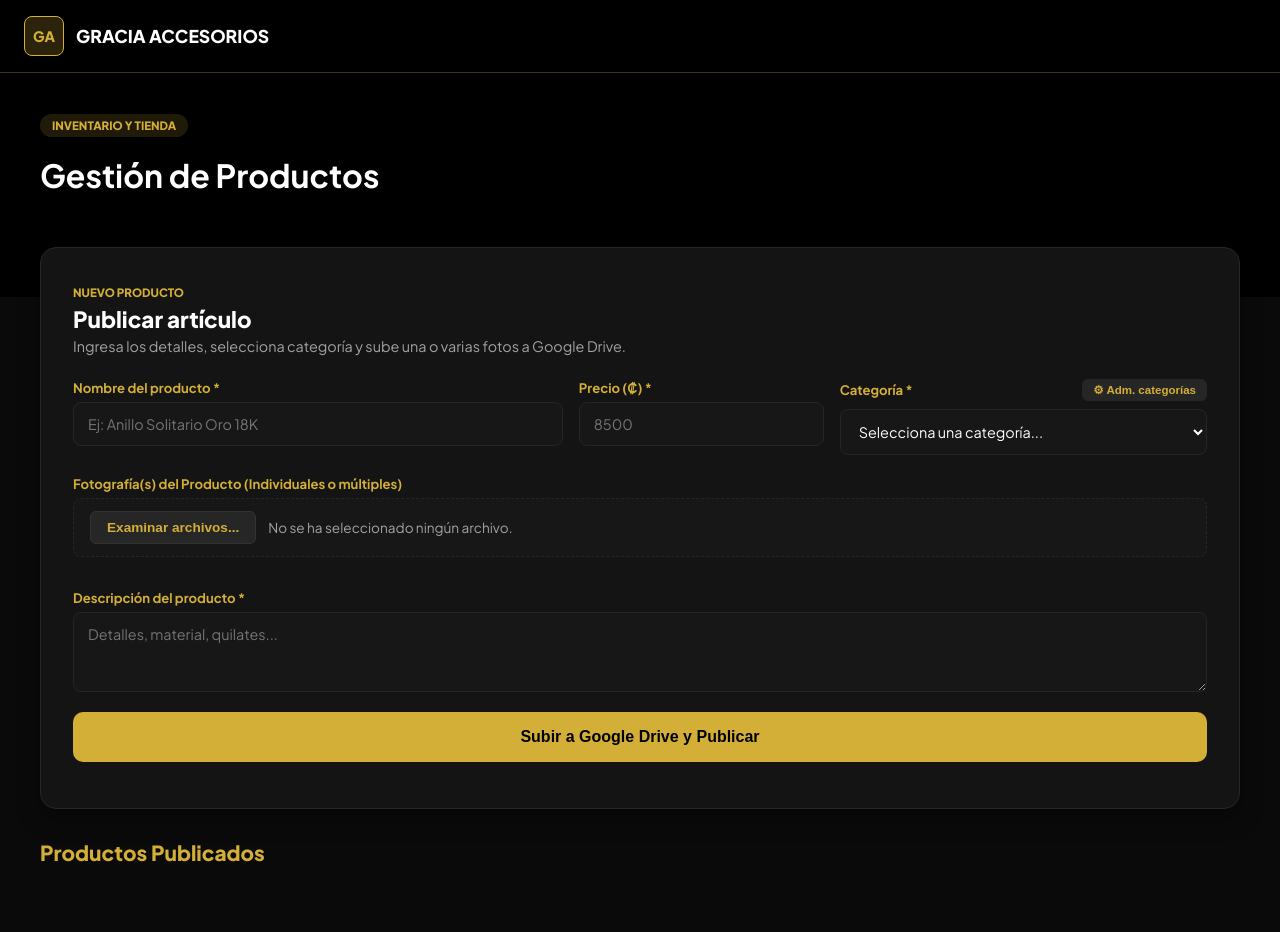
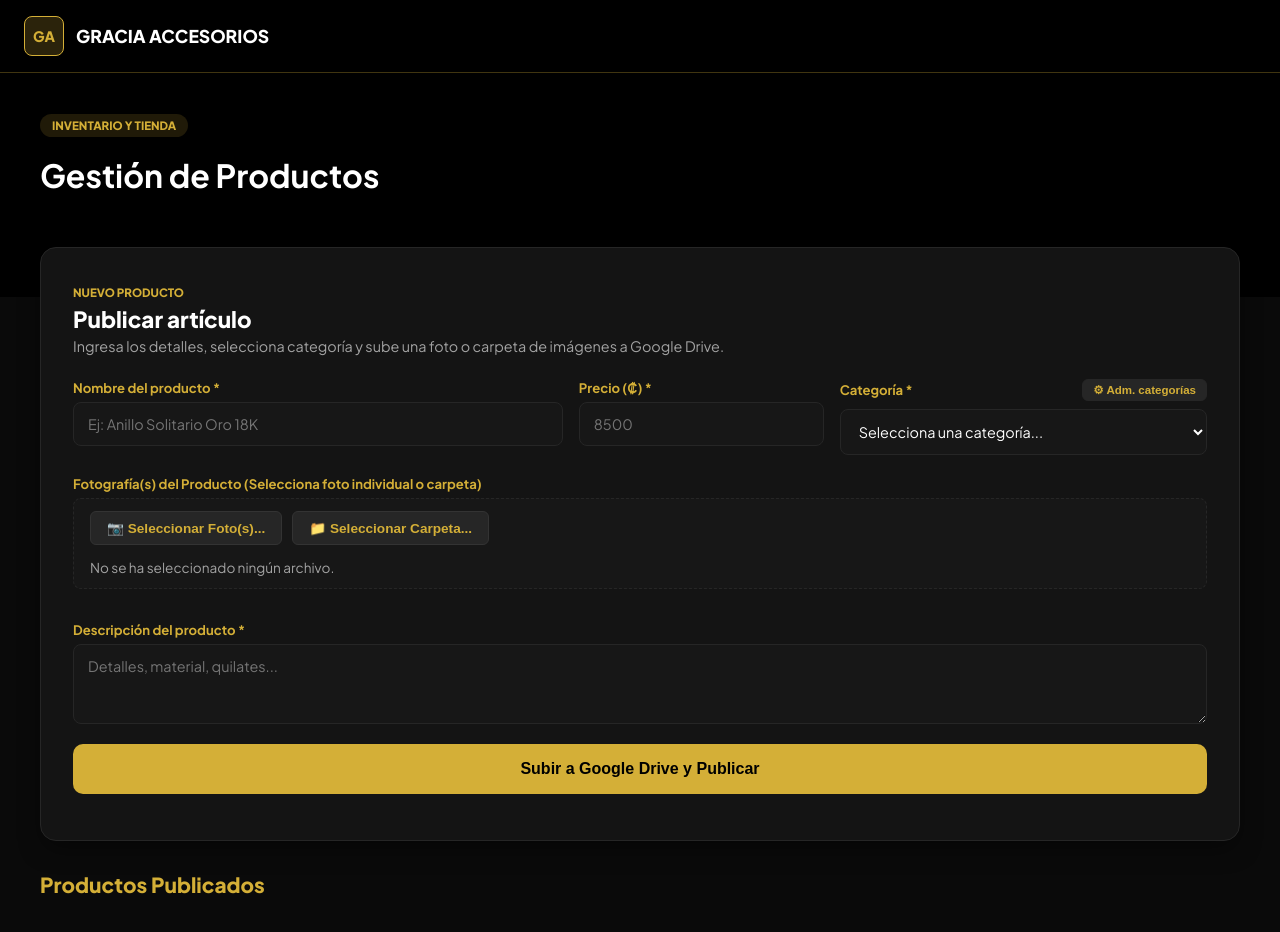
Before and after one commit to jlvb2209-ui/gesti-n-productos, a plain HTML site: page index.html in a window 1280 px wide. Drawn offline with Linux system fonts and the light colour scheme; no server answers.

Commit message:
Update index.html

```diff
--- a/index.html
+++ b/index.html
@@ -201,7 +201,7 @@
             padding: 12px 16px;
             display: flex;
             align-items: center;
-            gap: 12px;
+            gap: 10px;
             margin-bottom: 12px;
             flex-wrap: wrap;
         }
@@ -214,10 +214,17 @@
             font-size: 0.85rem;
             font-weight: 600;
             cursor: pointer;
+            transition: all 0.2s;
+        }
+        .btn-file:hover {
+            background: #333;
+            border-color: var(--gold);
         }
         .file-name {
             font-size: 0.85rem;
             color: var(--text-muted);
+            width: 100%;
+            margin-top: 4px;
         }
         .preview-gallery {
             display: flex;
@@ -347,7 +354,7 @@
                 <div class="card-title">
                     <span id="kickerForm" style="color:#d4af37; font-size:0.72rem; font-weight:800; text-transform:uppercase;">Nuevo Producto</span>
                     <h2 id="tituloForm">Publicar artículo</h2>
-                    <p id="subtituloForm">Ingresa los detalles, selecciona categoría y sube una o varias fotos a Google Drive.</p>
+                    <p id="subtituloForm">Ingresa los detalles, selecciona categoría y sube una foto o carpeta de imágenes a Google Drive.</p>
                 </div>
             </div>
 
@@ -384,12 +391,18 @@
                 </div>
 
                 <div class="field-group" style="margin-bottom: 6px;">
-                    <label>Fotografía(s) del Producto (Individuales o múltiples)</label>
+                    <label>Fotografía(s) del Producto (Selecciona foto individual o carpeta)</label>
                 </div>
+
+                <!-- DOS BOTONES INDEPENDIENTES: UNO PARA FOTOS Y OTRO PARA CARPETAS -->
                 <div class="file-drop-area">
-                    <button type="button" class="btn-file" id="btnSeleccionarFoto">Examinar archivos...</button>
-                    <!-- SIN webkitdirectory para permitir foto individual o selección múltiple libre -->
+                    <button type="button" class="btn-file" id="btnSeleccionarFoto">📷 Seleccionar Foto(s)...</button>
+                    <button type="button" class="btn-file" id="btnSeleccionarCarpeta">📁 Seleccionar Carpeta...</button>
+
+                    <!-- Inputs ocultos independientes -->
                     <input type="file" id="j_foto" accept="image/*" multiple style="display:none;">
+                    <input type="file" id="j_carpeta" accept="image/*" multiple webkitdirectory style="display:none;">
+
                     <span class="file-name" id="textoNombreArchivo">No se ha seleccionado ningún archivo.</span>
                 </div>
 
```
